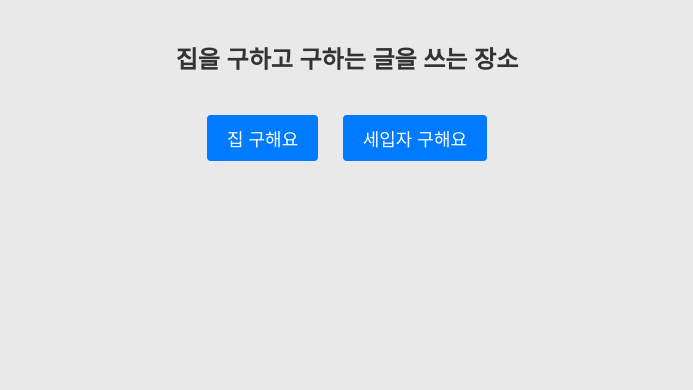
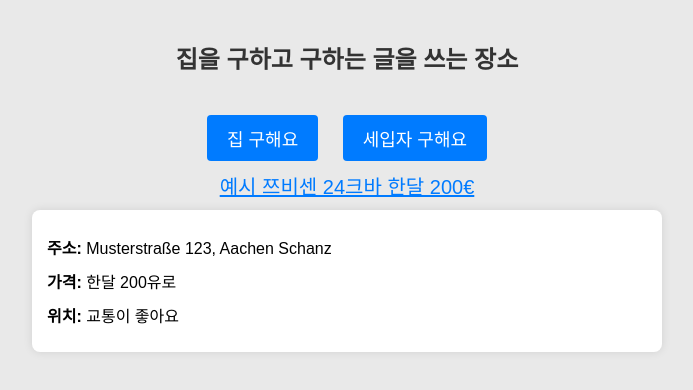
Before and after one commit to Junho-J/test, a plain HTML site: page wohnungssuche.html in a window 1280 px wide. Both pictures are taken after a click on the button "세입자 구해요". Shown: the whole page, without its empty margins (293-986 px from the left). Drawn offline with Linux system fonts and the light colour scheme.

Commit message:
Update wohnungssuche.html

```diff
--- a/wohnungssuche.html
+++ b/wohnungssuche.html
@@ -94,6 +94,15 @@
         }
 
     </style>
+    <script>
+        function showDetails() {
+            // Zeigt die "title"- und "details"-Divs an
+            const title = document.querySelector('.title');
+            const details = document.getElementById('details');
+            title.style.display = 'block';
+            details.style.display = 'block';
+        }
+    </script>
 </head>
 <body>
     <h2>집을 구하고 구하는 글을 쓰는 장소</h2>
@@ -101,7 +110,15 @@
     <!-- Platzhalter Buttons -->
     <div class="placeholder-buttons">
         <button>집 구해요</button>
-        <button>세입자 구해요</button>
+        <button onclick="showDetails()">세입자 구해요</button>
+    </div>
+
+    <!-- Diese Abschnitte werden erst sichtbar, wenn der Button "세입자 구해요" geklickt wird -->
+    <div class="title">예시 쯔비센 24크바 한달 200€</div>
+    <div id="details" class="details">
+      <p><strong>주소:</strong> Musterstraße 123, Aachen Schanz</p>
+      <p><strong>가격:</strong> 한달 200유로</p>
+      <p><strong>위치:</strong> 교통이 좋아요</p>
     </div>
 </body>
 </html>
```
